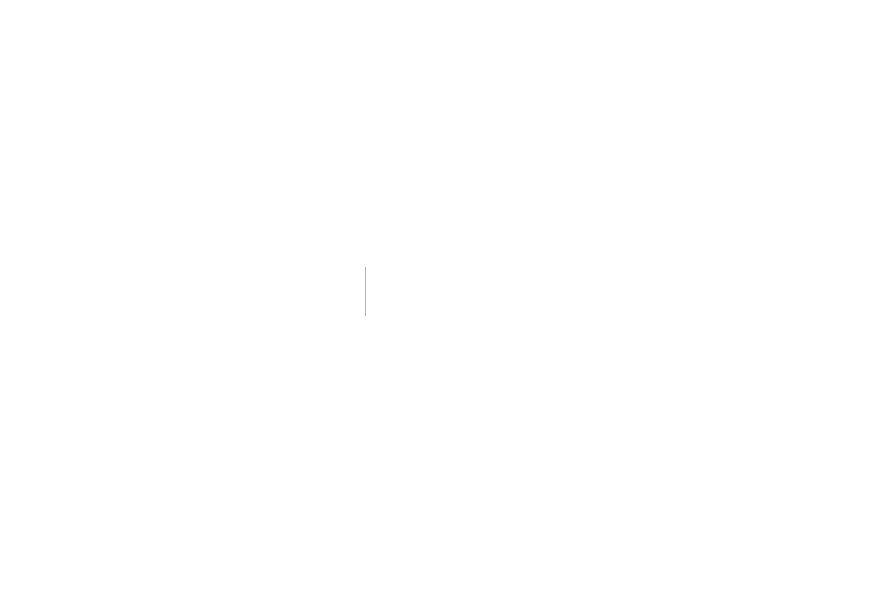
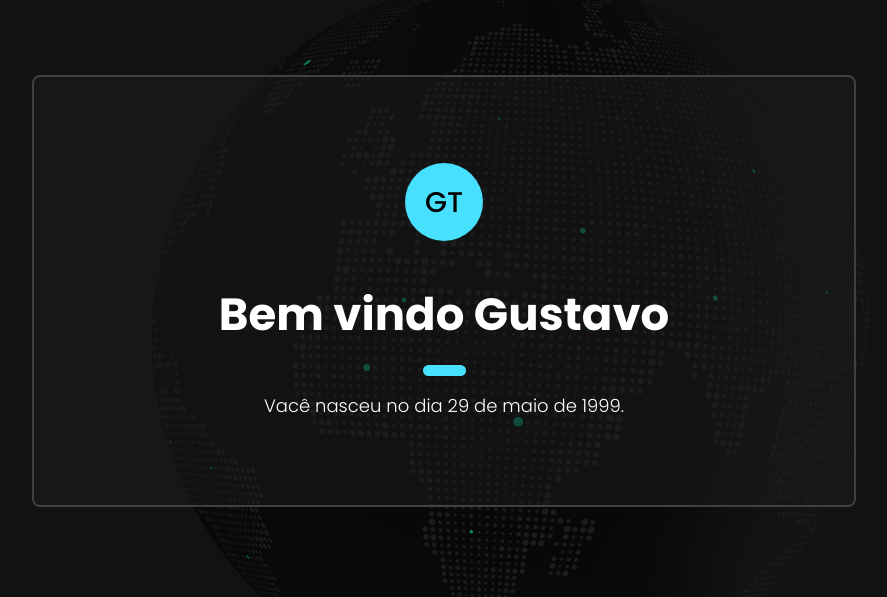
Before and after one commit to tracefinance/frontend-challenge, a Next.js app: page /feedback/1 in a window 1280 px wide. Before the commit this address had no page. Shown: the part 109-706 px from the top of the page, without its empty margins (196-1083 px from the left). Built offline with nearby package versions, Linux system fonts and the light colour scheme.

Commit message:
Create Page Feedback

```diff
--- /dev/null
+++ b/src/pages/feedback/[id].tsx
@@ -0,0 +1,21 @@
+import Head from "next/head";
+
+import styles from './styles.module.scss';
+
+export default function Feedback(){
+  return(
+    <>
+      <Head>
+        <title>Feedback | Teste técnico</title>
+      </Head>
+      <section className={styles.container}>
+        <div className={styles.content}>
+          <div><h1>GT</h1></div>
+          <h2>Bem vindo Gustavo</h2>
+          <span></span>
+          <p>Vacê nasceu no dia 29 de maio de 1999.</p>
+        </div>
+      </section>
+    </>
+  )
+}
--- /dev/null
+++ b/src/pages/feedback/styles.module.scss
@@ -0,0 +1,72 @@
+.container{
+  background-image: url(/images/globo.svg);
+  background-size: contain;
+  background-position: center center;
+  background-repeat: no-repeat;
+  min-height: 100vh;
+  width: 100%;
+
+  display: flex;
+  flex-direction: column;
+  align-items: center;
+  justify-content: center;
+}
+
+.content{
+  display: flex;
+  flex-direction: column;
+  align-items: center;
+  justify-content: center;
+
+  width: 100%;
+  max-width: 820px;
+  min-height: 428px;
+  height: auto;
+  margin: auto;
+
+  background: rgba(29, 29, 29, 0.5);
+
+
+  border: 2px solid var(--dark-800);
+  border-radius: 0.5rem;
+
+  div{
+    display: flex;
+    align-items: center;
+    justify-content: center;
+    height: 4.875rem;
+    width: 4.875rem;
+    background: var(--blue-500);
+    border-radius: 50%;
+    margin: 0 auto;
+    h1{
+      font-weight: 500;
+      font-size: 1.78rem;
+      text-transform: uppercase;
+      color: var(--black-1000);
+    }
+  }
+
+  h2{
+    font-weight: 700;
+    font-size: 2.8125rem;
+    display: flex;
+
+    margin: 2.5rem auto 0rem;
+  }
+
+  span{
+    content: '';
+    width: 2.6875rem;
+    height: 0.6875rem;
+    background: var(--blue-500);
+    border-radius: 20px;
+    margin: 1rem auto 1rem auto;
+  }
+
+  p{
+    color: var(--white);
+    font-weight: 300;
+    font-size: 1.125rem;
+  }
+}
--- a/src/styles/global.scss
+++ b/src/styles/global.scss
@@ -9,6 +9,7 @@
   --white: #FFFFFF;
   --green-500: #00F2B1;
   --red-500: #FA4D56;
+  --blue-500: #47E0FF;
 
   --dark-100: #E7E7E7;
   --dark-500: #888888;
```
